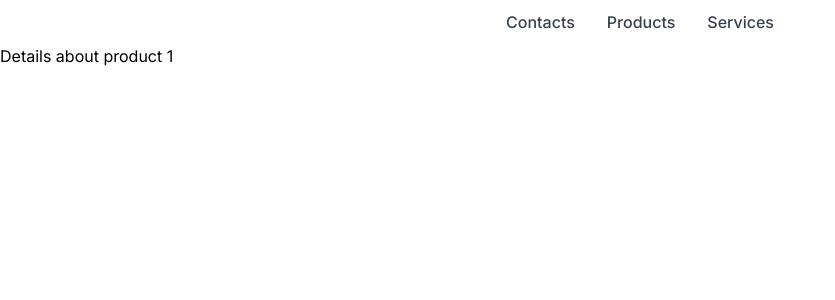
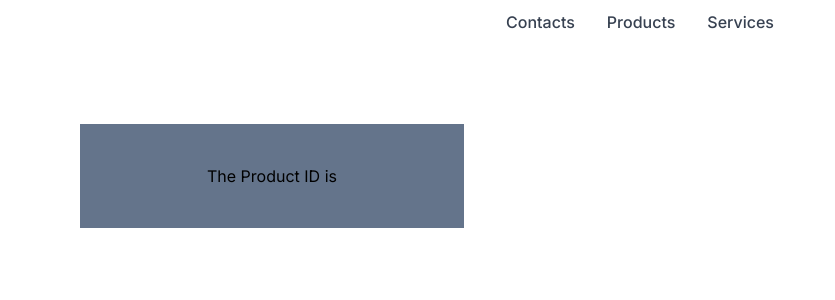
Before and after one commit to GarethPark/GKPProductManagerUI, a Next.js app: page /products/1 in a window 1280 px wide. Shown: the top 300 px of the page, without its empty margins (0-835 px from the left). Built offline with nearby package versions, Linux system fonts and the light colour scheme.

Commit message:
changed product details page

```diff
--- a/app/products/[productId]/page.tsx
+++ b/app/products/[productId]/page.tsx
@@ -1,7 +1,15 @@
-export default function ProductDetail({
-    params,
-  }: {
-    params: { productId: string };
-  }) {
-    return <h1>Details about product {params.productId}</h1>;
-  }
+
+import React from "react";
+
+const ProductDetails = ({ params }: { params: { productID: string } }) => {
+  const { productID } = params;
+  return (
+    <div className="bg-slate-500 w-96 text-center my-20 p-10 mx-20">
+      <h1>
+        The Product ID is <b>{productID}</b>
+      </h1>
+    </div>
+  );
+};
+
+export default ProductDetails;
--- a/app/products/page.tsx
+++ b/app/products/page.tsx
@@ -1,3 +1,6 @@
+
+import Link from "next/link";
+
 export default function ProductList() {
     return (
       <>
@@ -5,6 +8,11 @@ export default function ProductList() {
         <h2>Product 1</h2>
         <h2>Product 2</h2>
         <h2>Product 3</h2>
+
+
+
+        <Link href={`/products/${1}`}>Go to Product 1</Link>
+        <Link href={`/products/${2}`}>Go to Product 2</Link>
       </>
     );
   }
```
